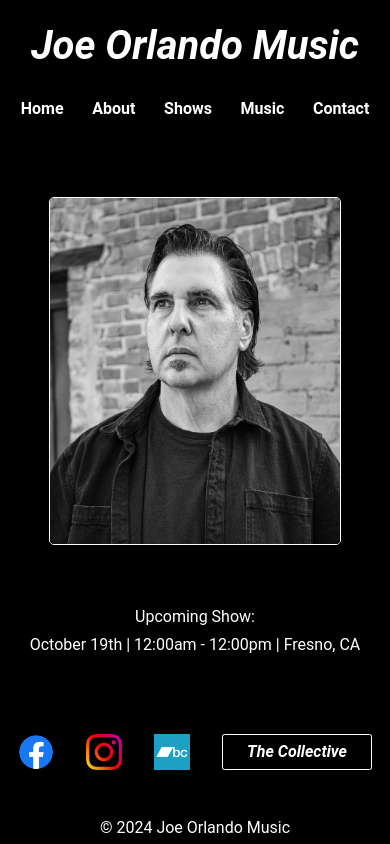
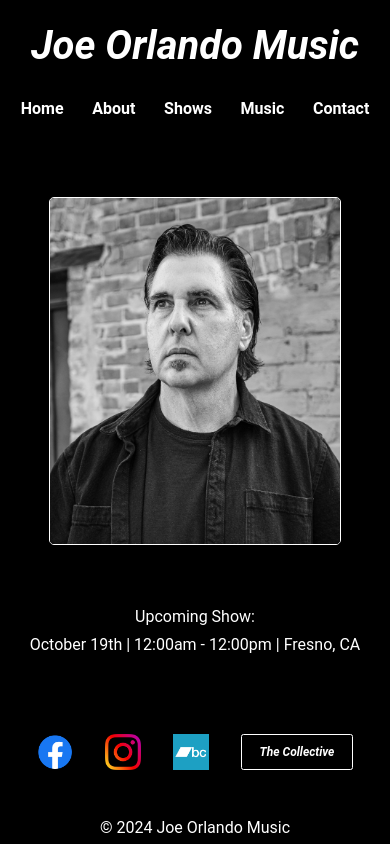
Before and after one commit to Robertjo97/JoeOrlandoMusic, a React (Vite) app: page / in a window 390 px wide. Built offline with nearby package versions, Linux system fonts and the light colour scheme.

Commit message:
modify collective

```diff
--- a/src/Home/Home.css
+++ b/src/Home/Home.css
@@ -53,6 +53,7 @@
   justify-content: center;
   border: 1px solid white;
   border-radius: 2.5px;
+  font-size: 1rem;
   font-weight: bold;
   font-style: italic;
   height: 48px;
@@ -66,6 +67,8 @@
 
   .collective-container {
     height: 36px;
+    width:112.5px;
+    font-size: 0.75rem;
   }
 
   .icons {
```
